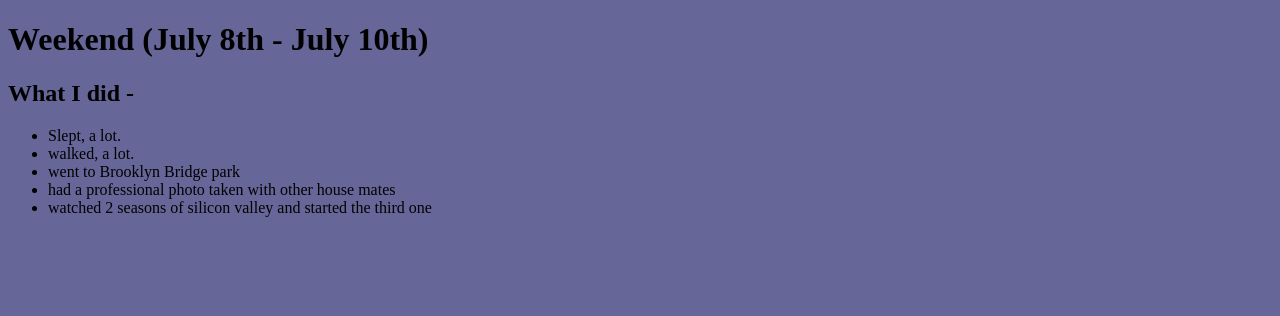
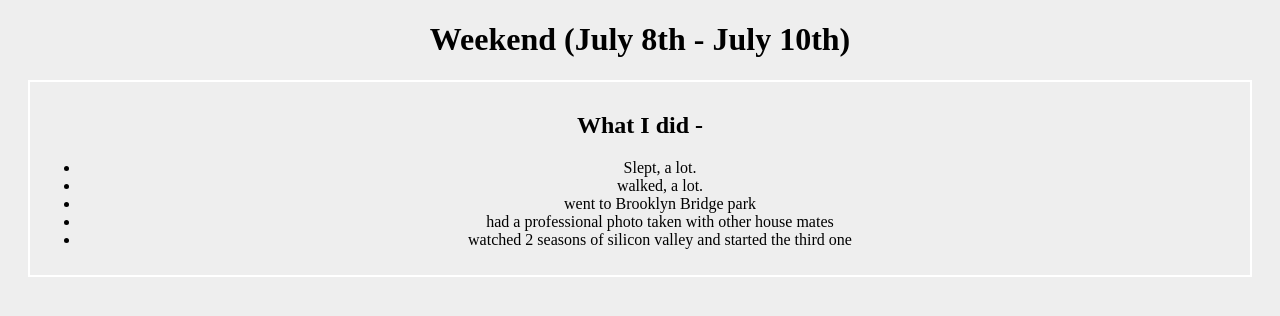
Before and after one commit to ug200900/Basic-weekend-wesite, a plain HTML site: page index.html in a window 1280 px wide. Drawn offline with Linux system fonts and the light colour scheme.

Commit message:
changes bg color, put all of it in a div and gave it border, margin, padding

```diff
--- a/index.html
+++ b/index.html
@@ -6,6 +6,7 @@
 </head>
 <body>
 <h1>Weekend (July 8th - July 10th)</h1>
+<div class="box">
 <h2>What I did -</h2>
 
 <ul>
@@ -14,5 +15,7 @@
 <li>went to Brooklyn Bridge park</li>
 <li>had a professional photo taken with other house mates</li>
 <li>watched 2 seasons of silicon valley and started the third one</li>
+</ul>
+</div>
 </body>
 </html>
--- a/main.css
+++ b/main.css
@@ -1,3 +1,14 @@
 body{
-	background-color: #666699;
+	background-color: #eeeeee;
 }
+
+h1{
+	text-align: center;
+}
+
+.box{
+	border: 2pt solid#ffffff;
+	margin: 20px;
+	padding: 10px;
+	text-align: center;
+}
```
